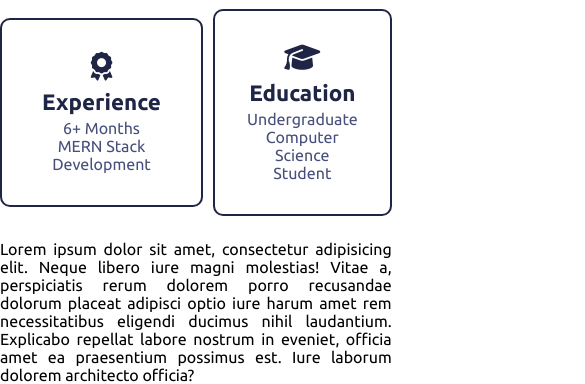
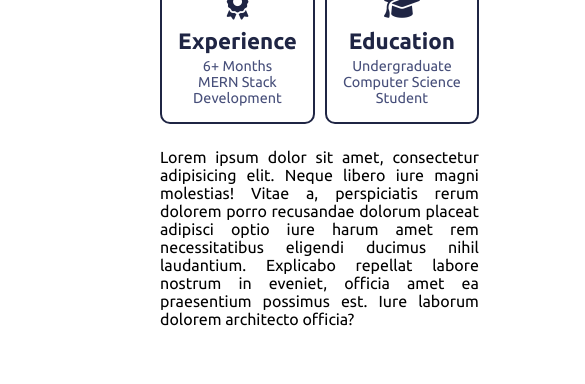
Before and after one commit to hamz-aa/portfolio-site, a website: page index.html in a window 390 px wide. Shown: the part 739-1123 px from the top of the page, 585 px wide, since content can reach past the window. After the commit the page ends 1067 px from the top, so only its background shows below. Drawn offline with Linux system fonts and the light colour scheme.

Commit message:
added responsiveness to about sec

```diff
--- a/sass/components/_about.scss
+++ b/sass/components/_about.scss
@@ -12,6 +12,12 @@
     h3 {
       font-size: 3.2rem;
       cursor: default;
+    }
+
+    @include sm {
+      h3 {
+        font-size: 3rem;
+      }
     }
   }
 
@@ -28,6 +34,12 @@
 
       img {
         width: 65%;
+      }
+    }
+
+    @include md {
+      .img-content {
+        display: none;
       }
     }
 
@@ -62,6 +74,7 @@
 
           p {
             color: $secondary;
+            white-space: nowrap;
           }
         }
 
@@ -72,6 +85,94 @@
         .education {
           padding: 2em;
         }
+
+        @include breakpoint(1010px) {
+          .experience {
+            padding: 1.5em;
+          }
+
+          .education {
+            padding: 1.5em;
+          }
+        }
+
+        @include breakpoint(860px) {
+          .experience {
+            padding: 1em;
+          }
+
+          .education {
+            padding: 1em;
+          }
+        }
+
+        @include breakpoint(800px) {
+          div {
+            i {
+              font-size: 1.6rem;
+            }
+
+            h4 {
+              font-size: 1.2rem;
+            }
+
+            p {
+              font-size: 0.9rem;
+            }
+          }
+
+          .experience {
+            padding: 0.6em;
+          }
+
+          .education {
+            padding: 0.6em;
+          }
+        }
+
+        @include md {
+          div {
+            i {
+              font-size: 1.8rem;
+            }
+
+            h4 {
+              font-size: 1.6rem;
+            }
+
+            p {
+              font-size: 1rem;
+            }
+          }
+
+          .experience {
+            padding: 1.4em;
+          }
+
+          .education {
+            padding: 1.4em;
+          }
+        }
+
+        @include breakpoint(520px) {
+          div {
+            h4 {
+              font-size: 1.4rem;
+            }
+
+            p {
+              font-size: 0.9rem;
+            }
+          }
+
+          .experience {
+            padding: 1em;
+          }
+
+          .education {
+            padding: 1em;
+          }
+        }
       }
 
       .about-text {
@@ -80,5 +181,17 @@
         }
       }
     }
+
+    @include md {
+      .about-content {
+        padding: 0 10em;
+      }
+    }
   }
 }
+
+@include md {
+  #about {
+    padding-top: 4em;
+  }
+}
```
Also changed, not shown: css/index.css.
